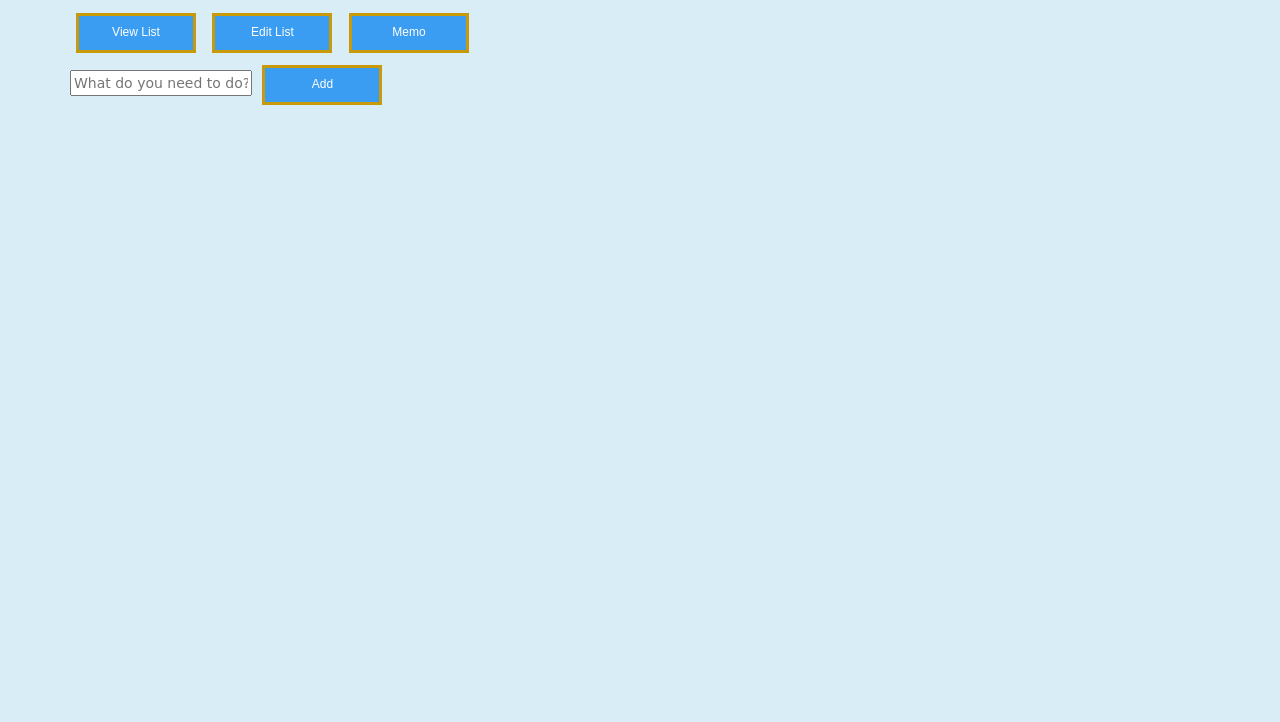
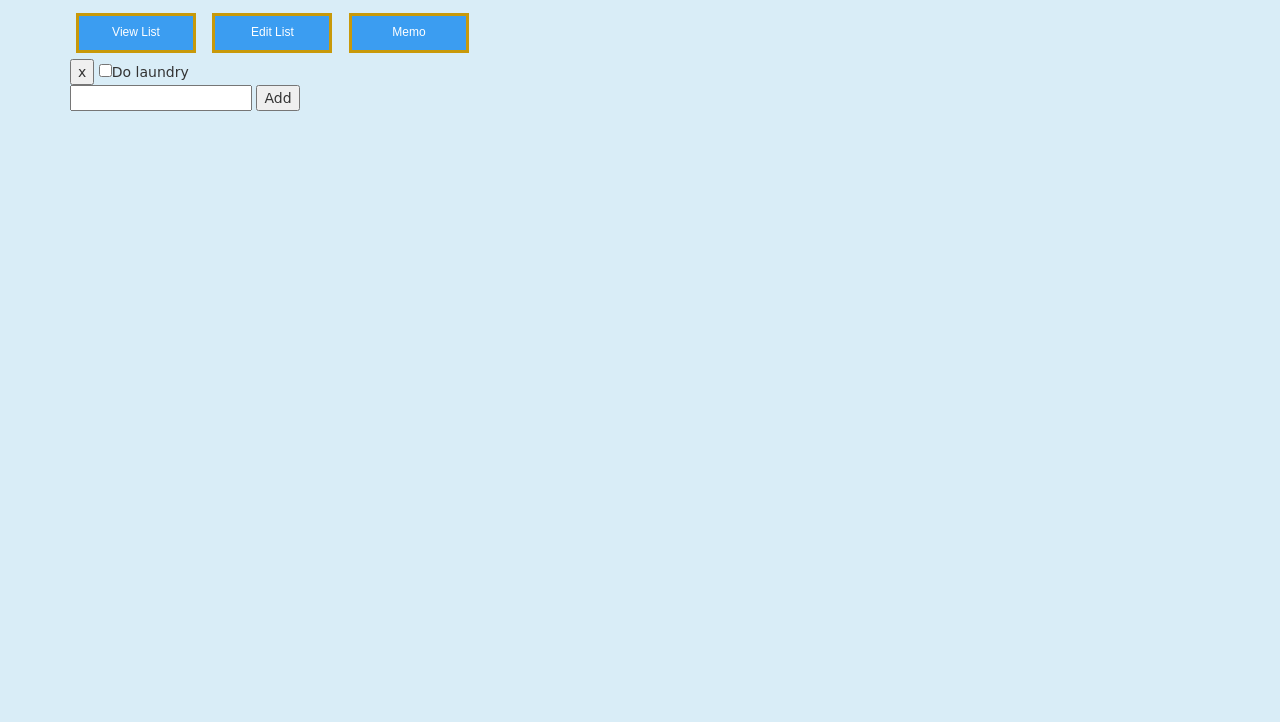
Before and after one commit to TanyaZen/Todo_site, a plain HTML site: page experiment.html in a window 1280 px wide. Shown: the part 78-800 px from the top of the page. Drawn offline with nearby package versions, Linux system fonts and the light colour scheme; a web font is replaced by a local one.

Commit message:
Add 'checkbox' and text field into HTML

```diff
--- a/css/style_1.css
+++ b/css/style_1.css
@@ -18,6 +18,14 @@ h1 {
 	border-bottom: 5px solid #C89909;
 	padding-bottom: 10px;
 
+}
+
+.strikethrough:checked + span{
+  text-decoration:line-through
+}
+
+.col-md-12 {
+	display: block;
 }
 
 .btn {
--- a/experiment.html
+++ b/experiment.html
@@ -31,26 +31,35 @@
       </div>
 
 
+		<div class="row">
+			<div class="col-md-12">
+				<form role ="form" id="checkbox">
+					<label>
+						<input type="button" value="x" class="aaa">
+						<input type="checkbox" name="packersOff" class="strikethrough" value="1"><span>Do laundry</span>
 
 
-		<div class="row">
-			<div class="col-md-6">
-				<form role ="form" id="main_input_box">
-					<label>
-						<input type="text" class ="form-control" id="custom_textbox" name="Item" placeholder="What do you need to do?">
-						<input type="submit" value="Add" class="btn btn-primary add_button">
 					</label>
 				</form>
 
-				<form>
-					<ol class="list-group list_of_items">
-					</ol>
-				</form>
+
 			</div>
 		</div>
+<!-- Adding field with text -->
+		<div class="row">
+			<div class="col-md-12">
+				<form role ="form" id="task_input_box">
+					<label>
+						<input type="text" class ="form-control" id="custom_textbox" name="Item">
+						<input type="submit" value="Add" class="aaa">
+					</label>
+				</form>
 
 
+			</div>
+		</div
 	</div>
+
 
 	<!-- Modal -->
 
@@ -59,7 +68,7 @@
         <div class="modal-dialog">
             <div class="modal-content">
                 <div class="modal-header">
-                    <h4 class="modal-title" id="myModalLabel"> Favorite App Page </h4>
+                    <h4 class="modal-title" id="myModalLabel"> Your current To-do list: </h4>
                 </div>
                 <div class="modal-body">
                     <img class="img-responsive" src="http://placekitten.com/555/200">
```
